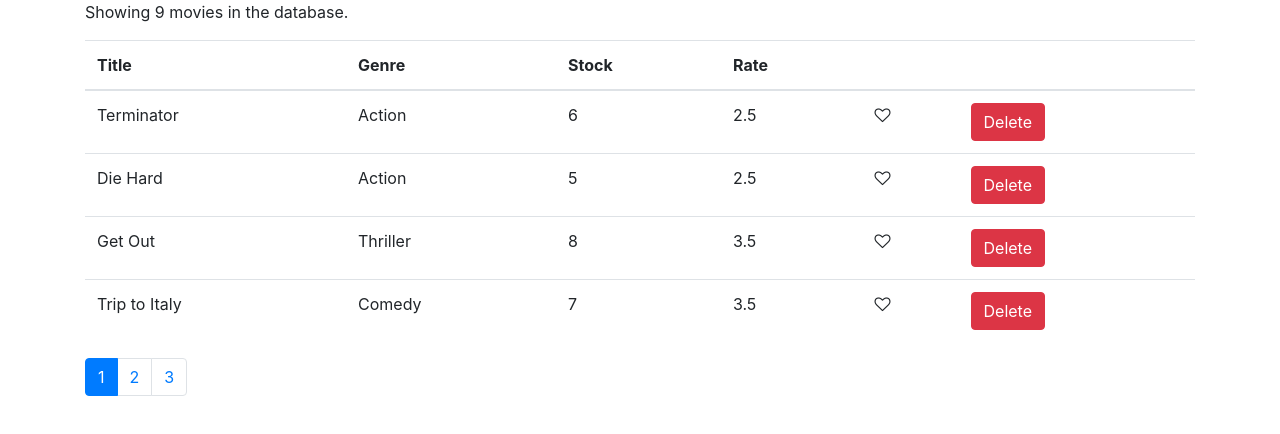
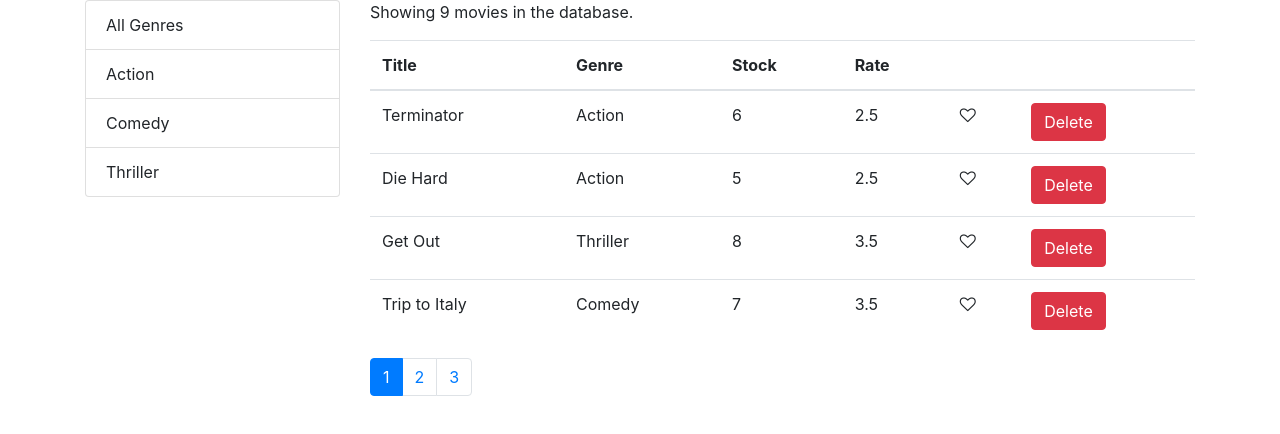
Before and after one commit to shayanzamani/movieRentalReactApp, a React (Create React App) app: page / in a window 1280 px wide. Shown: the top 434 px of the page. Built offline with nearby package versions, Linux system fonts and the light colour scheme.

Commit message:
list group for filtering added

```diff
--- a/src/components/Movies.jsx
+++ b/src/components/Movies.jsx
@@ -1,14 +1,17 @@
 import React, { Component } from "react";
 import { getMovies } from "../services/fakeMovieService";
+import { getGenres } from "../services/fakeGenreService";
 import Like from "./common/like";
 import Pagination from "./common/pagination";
 import { paginate } from "../utils/paginate";
+import ListGroup from "./common/listgroup";
 
 class Movies extends Component {
   state = {
-    movies: getMovies(),
+    movies: [],
     pageSize: 4,
     currentPage: 1,
+    genres: [],
   };
 
   handleDelete = (id) => {
@@ -17,8 +20,17 @@
     });
   };
 
+  componentDidMount() {
+    const genres = [{ name: "All Genres" }, ...getGenres()];
+    this.setState({ movies: getMovies(), genres });
+  }
+
   handlePageSelection = (page) => {
     this.setState({ currentPage: page });
+  };
+
+  handleGenreSelection = (genre) => {
+    this.setState({ selectedGenre: genre, currentPage: 1 });
   };
 
   handleLike = (movie) => {
@@ -31,8 +43,18 @@
 
   render() {
     const { length: count } = this.state.movies;
-    const { pageSize, currentPage, movies: AllMovies } = this.state;
-    const movies = paginate(AllMovies, currentPage, pageSize);
+    const {
+      pageSize,
+      currentPage,
+      movies: AllMovies,
+      genres: AllGenres,
+      selectedGenre,
+    } = this.state;
+    const filtered =
+      selectedGenre && selectedGenre._id
+        ? AllMovies.filter((m) => m.genre._id === selectedGenre._id)
+        : AllMovies;
+    const movies = paginate(filtered, currentPage, pageSize);
 
     if (count === 0) {
       return <p>There are no movies in the database.</p>;
@@ -40,7 +62,16 @@
 
     return (
       <React.Fragment>
-        <p>Showing {count} movies in the database.</p>
+        <div className="row">
+          <div className="col-3">
+            <ListGroup
+              items={AllGenres}
+              selectedItem={selectedGenre}
+              onItemSelect={this.handleGenreSelection}
+            ></ListGroup>
+          </div>
+          <div className="col-9">
+            <p>Showing {filtered.length} movies in the database.</p>
             <table className="table">
               <thead>
                 <tr>
@@ -78,11 +109,13 @@
               </tbody>
             </table>
             <Pagination
-          itemsNumber={count}
+              itemsNumber={filtered.length}
               itemsOnPage={pageSize}
               currentPage={currentPage}
               onPageSelect={this.handlePageSelection}
             ></Pagination>
+          </div>
+        </div>
       </React.Fragment>
     );
   }
--- /dev/null
+++ b/src/components/common/listgroup.jsx
@@ -0,0 +1,33 @@
+import React from "react";
+
+const ListGroup = (props) => {
+  const {
+    items,
+    textProperty,
+    valueProperty,
+    onItemSelect,
+    selectedItem,
+  } = props;
+  return (
+    <ul className="list-group">
+      {items.map((item) => (
+        <li
+          onClick={() => onItemSelect(item)}
+          key={item[valueProperty]}
+          className={
+            selectedItem === item ? "list-group-item active" : "list-group-item"
+          }
+        >
+          {item[textProperty]}
+        </li>
+      ))}
+    </ul>
+  );
+};
+
+ListGroup.defaultProps = {
+  textProperty: "name",
+  valueProperty: "_id",
+};
+
+export default ListGroup;
```
Lines whose indentation alone changed are shown as unchanged.
